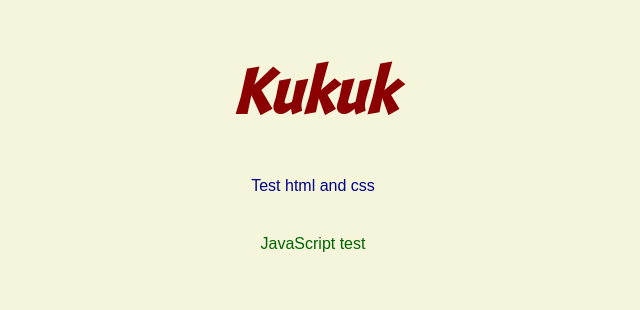
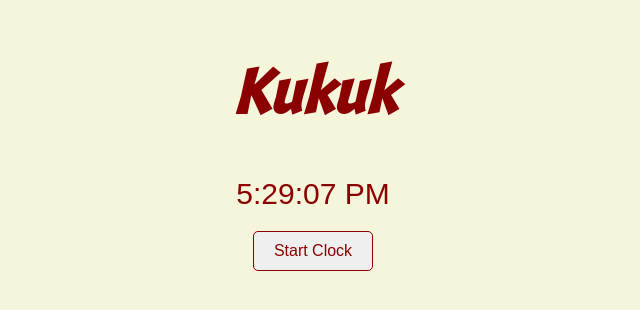
Before and after one commit to djkeu/kukuk-js, a plain HTML site: page index.html in a window 1280 px wide. Shown: the whole page, without its empty margins (327-967 px from the left). Drawn offline with Linux system fonts and the light colour scheme.

Commit message:
Let chatGPT translate python code, make adjustions

```diff
--- a/index.html
+++ b/index.html
@@ -16,14 +16,17 @@
 </head>
 
 <body>
-    <h1>Kukuk</h1>
+    <h1>
+        Kukuk
+    </h1>
 
-    <div id="test-css">
-        Test html and css
+    <div id="kuku_time" class="clock">
+        00:00:00
     </div>
 
-    <div id="test-js">
-    </div>
+    <button id="startButton" class="start-button">
+        Start Clock
+    </button>
 
     <script type="module" src="index.js"></script>
 
--- a/index.js
+++ b/index.js
@@ -1,3 +1,78 @@
-const testJs = document.getElementById("test-js")
+document.addEventListener('DOMContentLoaded', (event) => {
+    const kukuTime = document.getElementById('kuku_time');
 
-testJs.innerHTML = `<div>JavaScript test</div>`
+    const updateTime = () => {
+        const now = new Date();
+        kukuTime.textContent = now.toLocaleTimeString();
+    };
+
+    setInterval(updateTime, 1000);
+    updateTime();
+
+    const alarmsCallback = () => {
+        minutelyAlarms();
+        quarterlyAlarms();
+        hourlyAlarms();
+    };
+
+    setInterval(alarmsCallback, 1000 / 11);
+
+    const playKukuSound = (times = 1) => {
+        const audio = new Audio('sounds/keukuk03.wav');
+        let count = 0;
+
+        const playSound = () => {
+            if (count < times) {
+                audio.play();
+                count++;
+                setTimeout(playSound, 1100); // play every 1.1 seconds
+            }
+        };
+
+        playSound();
+    };
+
+    const minutelyAlarms = () => {
+        const now = new Date();
+        const currentTime = now.toLocaleTimeString('it-IT');
+        const currentMinutelyTime = now.toLocaleTimeString('it-IT', { minute: '2-digit', second: '2-digit' });
+
+        for (let i = 1; i < 60; i++) {
+            let times = i < 11 ? i : (i < 21 ? i - 10 : (i < 31 ? i - 20 : (i < 41 ? i - 30 : (i < 51 ? i - 40 : i - 50))));
+            let minute = `${String(i).padStart(2, '0')}:00`;
+
+            if (currentMinutelyTime === minute) {
+                playKukuSound(times);
+                console.log(`Minutely alarms sounded ${times} time(s) at: ${currentTime}.\n`);
+            }
+        }
+    };
+
+    const quarterlyAlarms = () => {
+        const now = new Date();
+        const currentQuarterlyTime = now.toLocaleTimeString('it-IT', { minute: '2-digit', second: '2-digit' });
+        const currentLoggedTime = now.toLocaleTimeString();
+
+        const alarms = ["15:00", "30:00", "45:00"];
+
+        if (alarms.includes(currentQuarterlyTime)) {
+            playKukuSound(1);
+            console.log(`Quarterly alarm sounded 1 time at: ${currentLoggedTime}.\n`);
+        }
+    };
+
+    const hourlyAlarms = () => {
+        const now = new Date();
+        const currentHourlyTime = now.toLocaleTimeString('it-IT');
+
+        for (let i = 0; i < 24; i++) {
+            let times = i === 0 ? 12 : (i < 13 ? i : (i - 12));
+            let hour = `${String(i).padStart(2, '0')}:00:00`;
+
+            if (hour === currentHourlyTime) {
+                playKukuSound(times);
+                console.log(`Hourly alarms sounded ${times} times at: ${currentHourlyTime}.\n`);
+            }
+        }
+    };
+});
--- a/styles.css
+++ b/styles.css
@@ -23,3 +23,21 @@
     margin-top: 40px;
     color: darkgreen
 }
+
+.clock {
+    flex: 1;
+    font-size: 30px;
+    display: flex;
+    justify-content: center;
+    align-items: center;
+}
+
+.start-button {
+    margin-top: 20px;
+    padding: 10px 20px;
+    font-size: 16px;
+    cursor: pointer;
+    border: 1px solid darkred;
+    border-radius: 5px;
+    color: darkred;
+}
```
